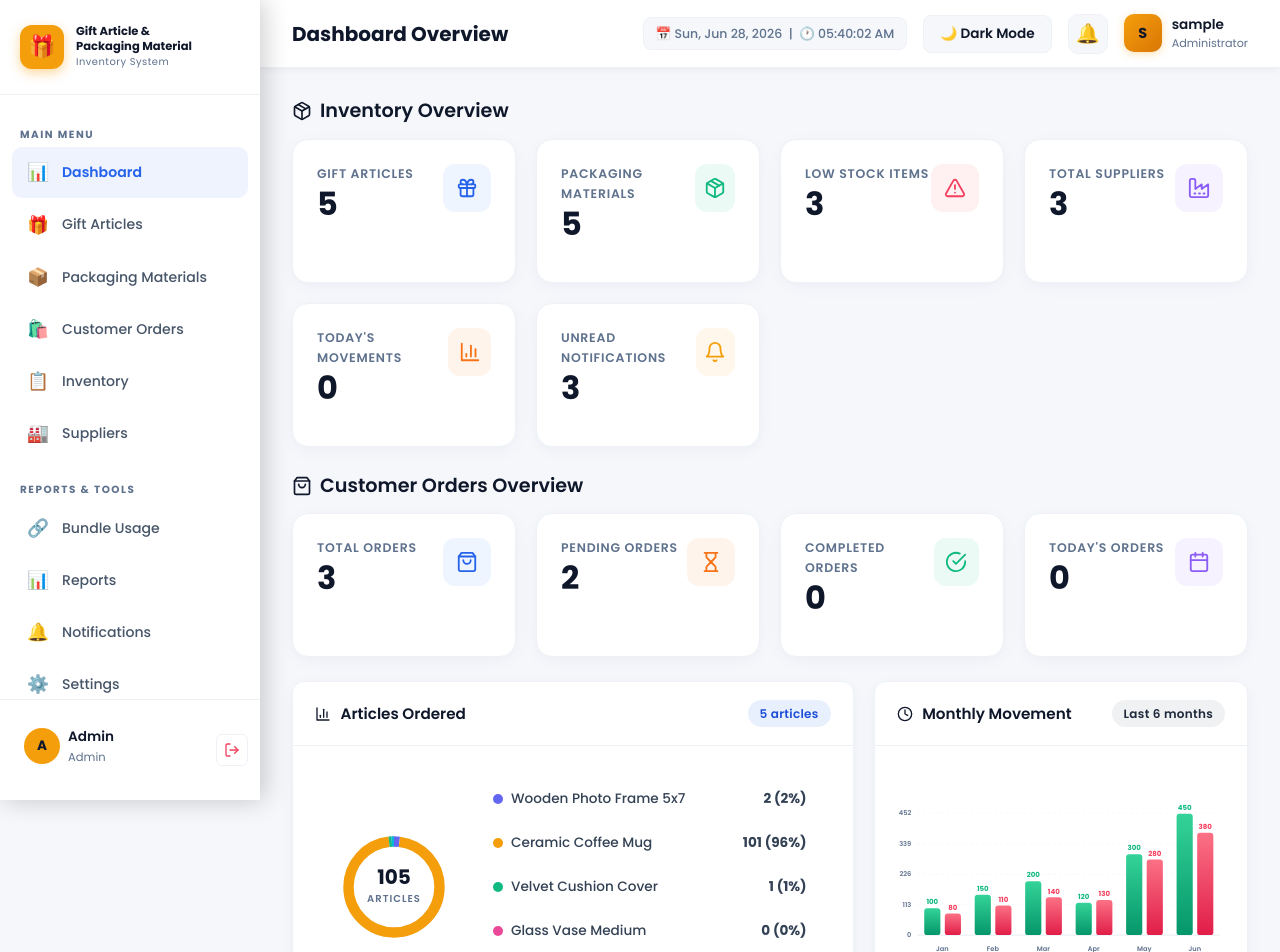
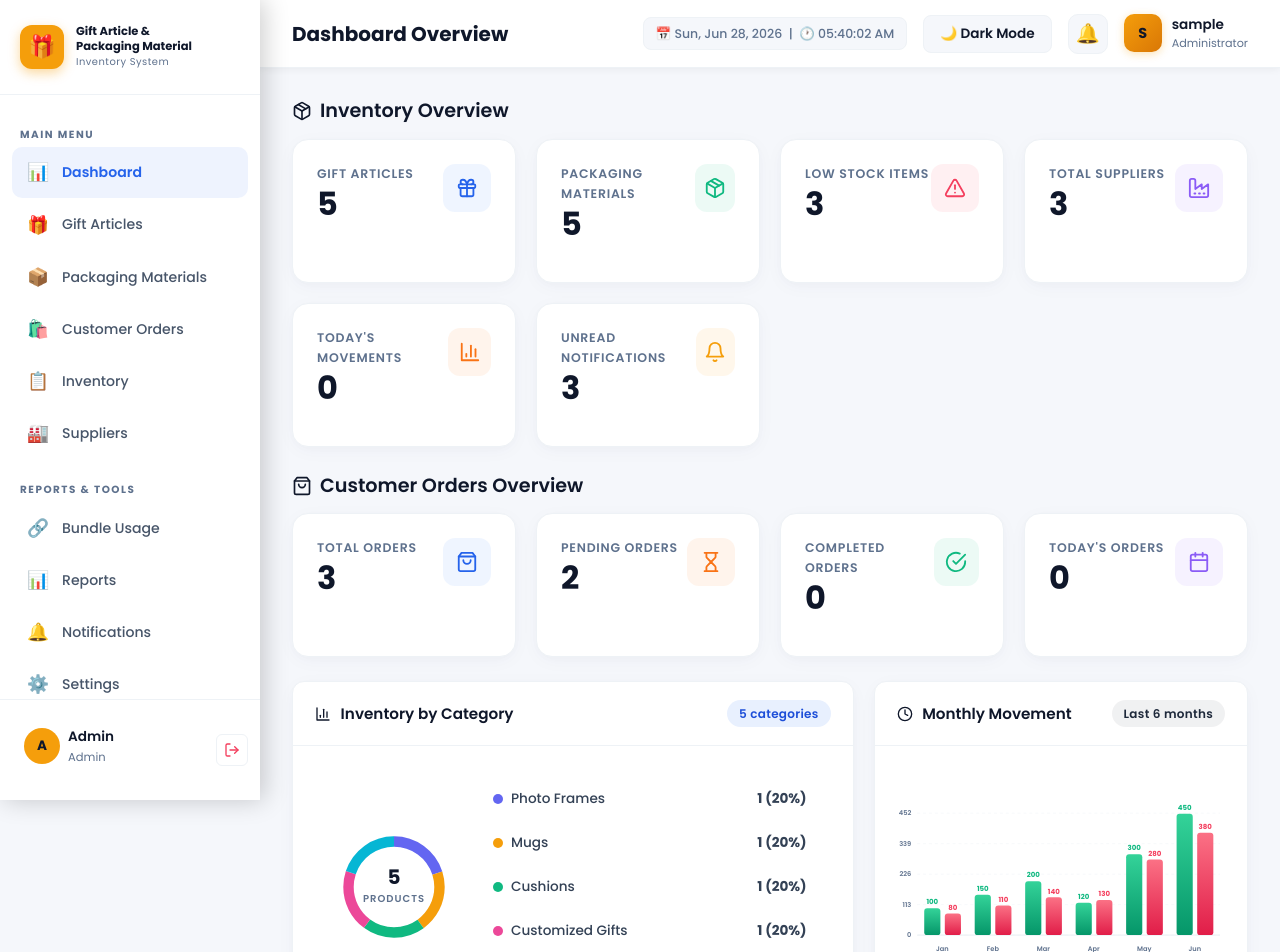
Before and after one commit to anjanasri4054-cmyk/Gift-Article-Packaging-Material-Inventory-System, a React (Vite) app in the folder frontend/: page / in a window 1280 px wide. Shown: the top 952 px of the page. Built offline with nearby package versions, Linux system fonts and the light colour scheme; sample sign-in values are in the browser's storage.

Commit message:
Restore Inventory by Category chart on the dashboard

```diff
--- a/frontend/src/api.js
+++ b/frontend/src/api.js
@@ -477,23 +477,15 @@ const api = {
     }
 
     if (cleanUrl === '/dashboard/chart-data') {
-      const productQuantities = {};
-      // Initialize all products with 0 count to show them on the graph
+      const prodTypes = {};
       db.products.forEach(p => {
-        productQuantities[p.name] = 0;
-      });
-      // Add ordered quantities
-      db.orderItems.forEach(item => {
-        const prod = db.products.find(p => p.id === item.productId);
-        if (prod) {
-          productQuantities[prod.name] += Number(item.quantity);
-        }
+        prodTypes[p.type] = (prodTypes[p.type] || 0) + 1;
       });
       return Promise.resolve({
         data: {
           inventoryDistribution: {
-            labels: Object.keys(productQuantities),
-            values: Object.values(productQuantities)
+            labels: Object.keys(prodTypes),
+            values: Object.values(prodTypes)
           },
           monthlyMovements: {
             labels: ['Jan', 'Feb', 'Mar', 'Apr', 'May', 'Jun'],
--- a/frontend/src/views/Dashboard.jsx
+++ b/frontend/src/views/Dashboard.jsx
@@ -221,12 +221,12 @@ export default function Dashboard() {
       <div className="charts-grid">
         <div className="chart-card">
           <div className="chart-header">
-            <h3><BarChart3 size={16} style={{ marginRight: '6px', verticalAlign: 'middle' }} /> Articles Ordered</h3>
-            <span className="badge badge-info">{chartData?.distribution?.labels?.length || 0} articles</span>
+            <h3><BarChart3 size={16} style={{ marginRight: '6px', verticalAlign: 'middle' }} /> Inventory by Category</h3>
+            <span className="badge badge-info">{chartData?.distribution?.labels?.length || 0} categories</span>
           </div>
           <div className="chart-body" style={{ height: 300 }}>
             {chartData?.distribution ? (
-              <InventoryDistributionChart data={{ ...chartData.distribution, centerText: 'Articles' }} />
+              <InventoryDistributionChart data={{ ...chartData.distribution, centerText: 'Products' }} />
             ) : (
               <div className="empty-state"><p>No data available</p></div>
             )}
```
